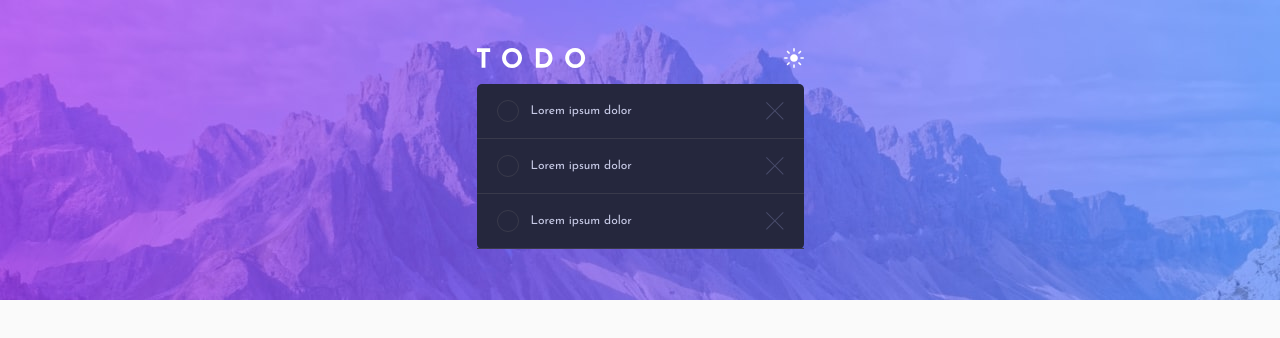
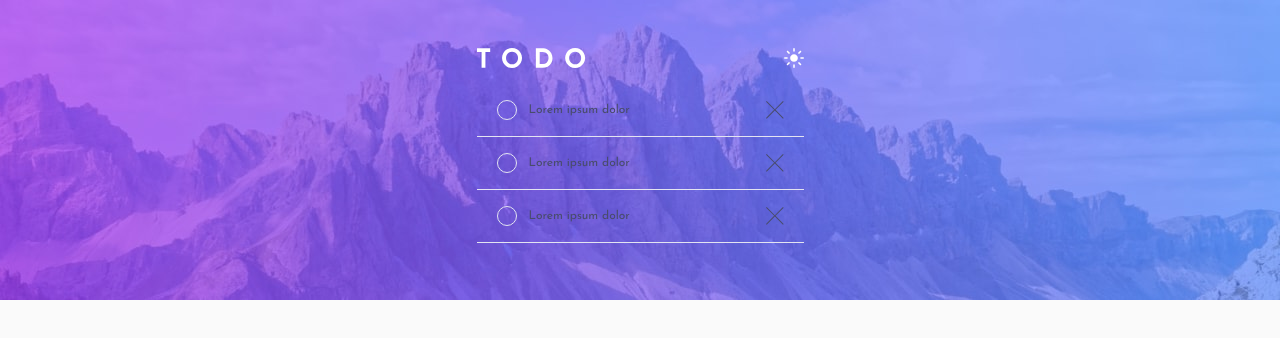
Before and after one commit to daklo91/todo-react, a React (Create React App) app: page / in a window 1280 px wide. Shown: the top 338 px of the page. Built offline with nearby package versions, Linux system fonts and the light colour scheme.

Commit message:
Update colors based on dark mode

```diff
--- a/src/components/layout/MainHeader.module.css
+++ b/src/components/layout/MainHeader.module.css
@@ -6,12 +6,3 @@ header {
   margin: auto;
   margin-top: 48px;
 }
-
-button {
-  all: unset;
-  cursor: pointer;
-}
-
-button:hover {
-  filter: brightness(90%);
-}
--- /dev/null
+++ b/src/components/todoComponents/ClearTodo.module.css
@@ -0,0 +1,6 @@
+.container {
+  display: flex;
+  justify-content: space-between;
+  padding: 16px 20px 20px;
+  font-size: 12px;
+}
--- a/src/components/todoComponents/TodoItem.module.css
+++ b/src/components/todoComponents/TodoItem.module.css
@@ -3,7 +3,7 @@ li {
   align-items: center;
   padding: 16px 20px;
   justify-content: space-between;
-  border-bottom: #393a4b solid 1px;
+  border-bottom: var(--border-color) solid 1px;
 }
 
 .groupCheckmarkText {
@@ -13,14 +13,19 @@ li {
 
 .checkmark {
   border-radius: 50%;
-  height: 20px;
-  width: 20px;
-  border: #393a4b solid 1px;
+  height: 18px;
+  width: 18px;
+  border: var(--border-color) solid 1px;
 }
 
 .text {
-  color: #c8cbe7;
+  color: var(--text-color);
   font-family: "Josefin Sans", sans-serif;
   font-size: 12px;
   margin-left: 12px;
 }
+
+.svgButton {
+  display: flex;
+  align-items: center;
+}
--- a/src/components/todoComponents/TodoList.module.css
+++ b/src/components/todoComponents/TodoList.module.css
@@ -1,5 +1,10 @@
 ul {
-  background-color: #25273d;
   padding: 0;
+  margin-bottom: 0;
+}
+
+.container {
+  background-color: var(--ui-bg-color);
   border-radius: 5px;
+  color: var(--small-text-color);
 }
```
